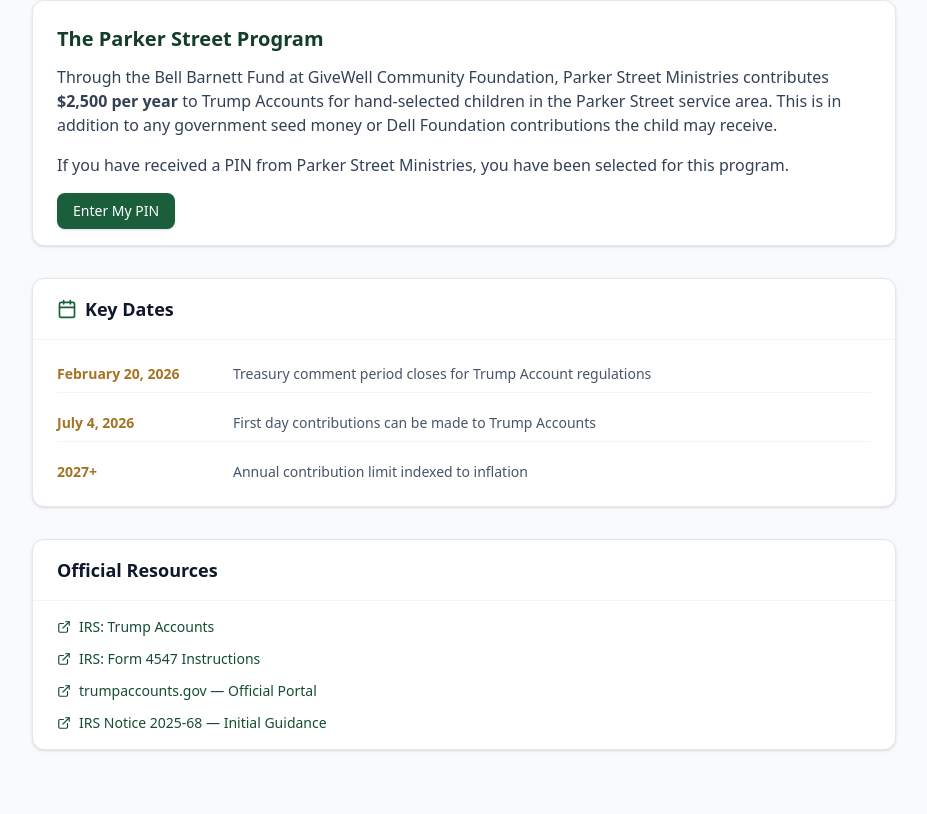
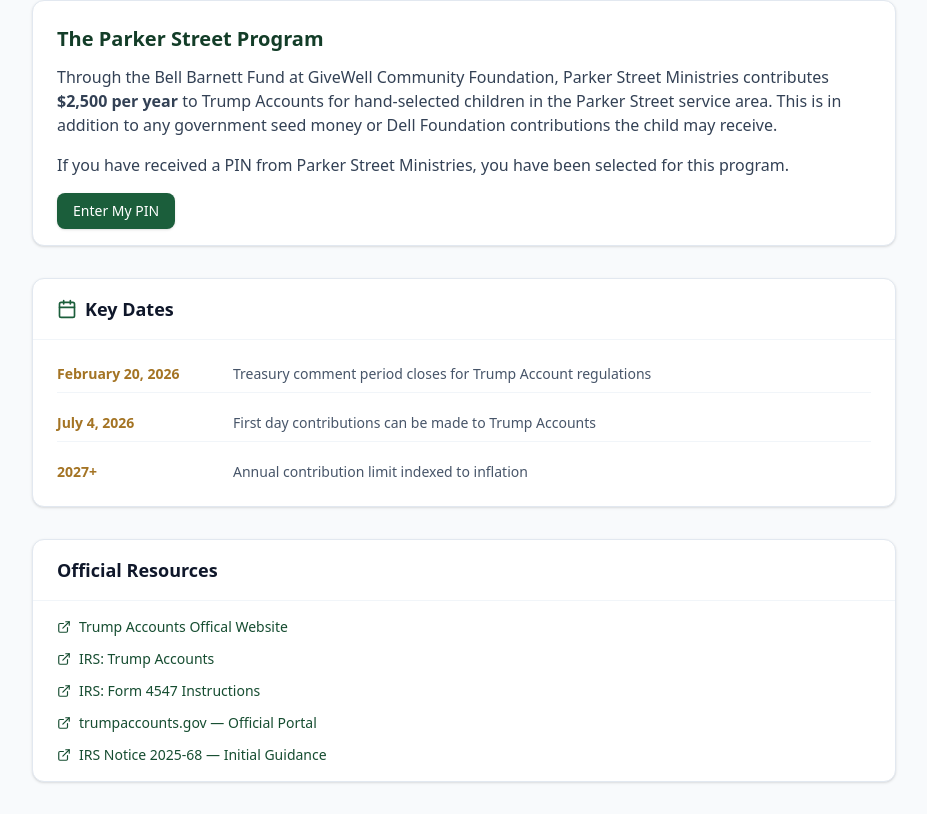
Before and after one commit to wesbenterprise/parker-street-bonds, a Next.js app in the folder app/: page /about in a window 1280 px wide. Shown: the part 1440-2254 px from the top of the page, without its empty margins (176-1103 px from the left). Before the commit the page ends 2222 px from the top, so only its background shows below. Built offline with nearby package versions, Linux system fonts and the light colour scheme.

Commit message:
Update page.tsx

```diff
--- a/app/src/app/about/page.tsx
+++ b/app/src/app/about/page.tsx
@@ -287,6 +287,10 @@
             <div className="space-y-3">
               {[
                 {
+                  label: "Trump Accounts Offical Website",
+                  url: "https://trumpaccounts.gov/",
+                },
+                {
                   label: "IRS: Trump Accounts",
                   url: "https://www.irs.gov/trumpaccounts",
                 },
```
